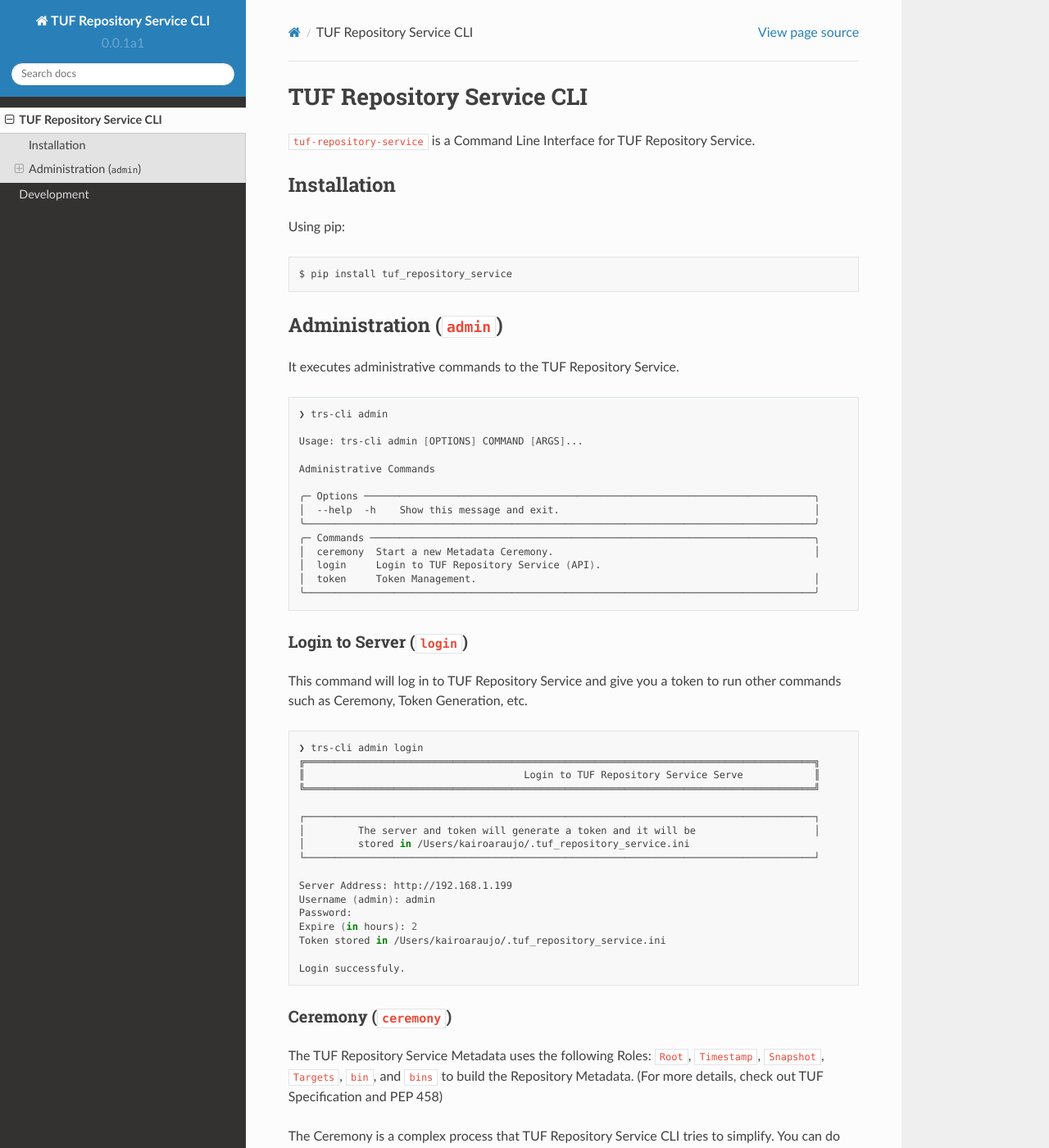
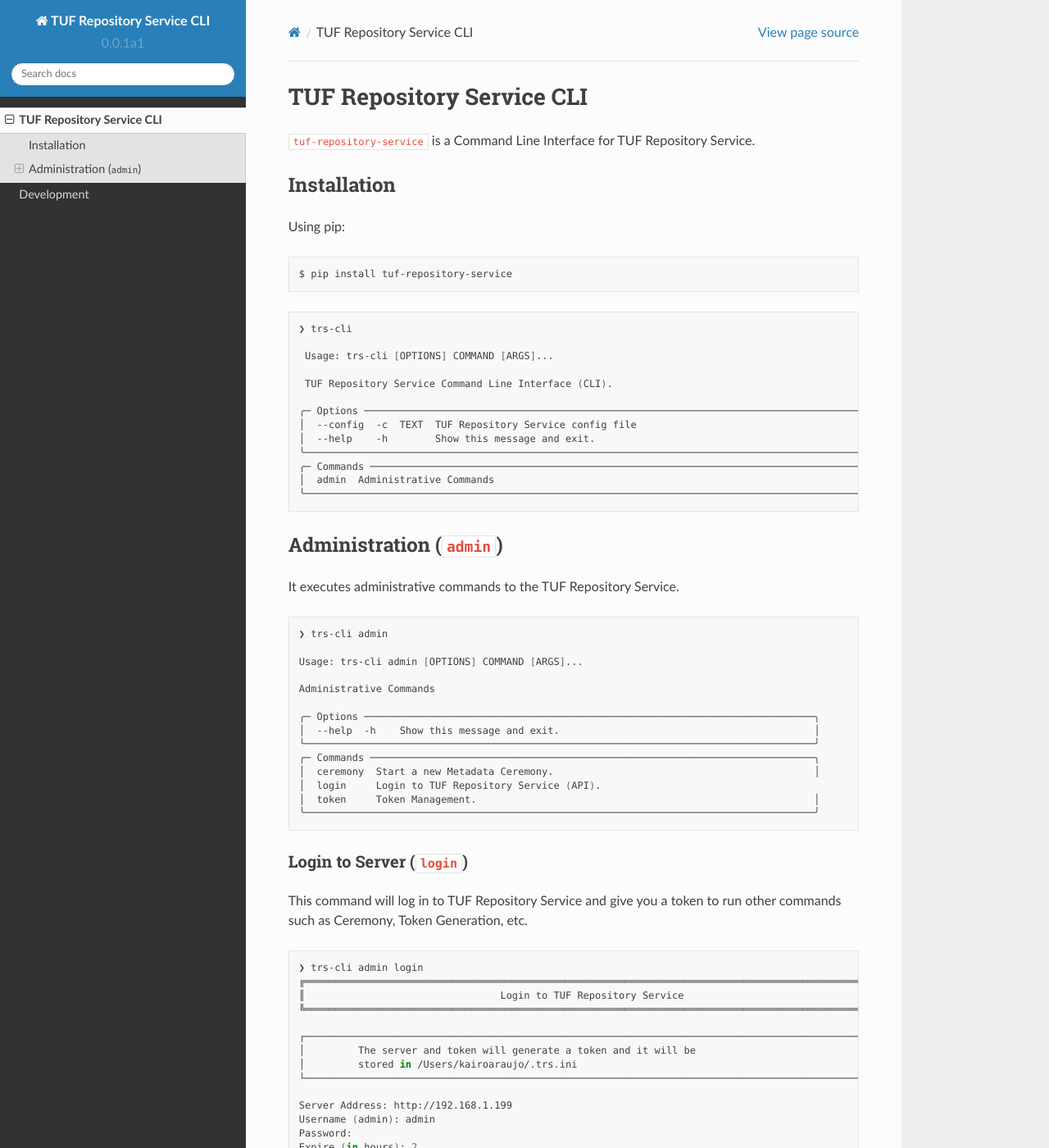
Before and after one commit to repository-service-tuf/repository-service-tuf-cli, a Sphinx documentation site: the page built from docs/source/guide/index.rst, in a window 1280 px wide and 1400 px high. Shown: the whole window at 82% size. Built offline with Sphinx 7.4.7 and the Read the Docs theme 2.0.0, drawn with Linux system fonts in a browser that asks for light colours.

Commit message:
Fix documentation and development install
- Fix documentation in general
- Install in editable mode when development

Signed-off-by: Kairo de Araujo <kairo@kairo.eti.br>

```diff
--- a/docs/source/devel/design.rst
+++ b/docs/source/devel/design.rst
@@ -1,5 +1,5 @@
-Design
-======
+Command Line Interface Design
+=============================
 
 Context level
 -------------
--- a/docs/source/guide/index.rst
+++ b/docs/source/guide/index.rst
@@ -11,8 +11,23 @@ Using pip:
 
 .. code:: shell
 
-    $ pip install tuf_repository_service
+    $ pip install tuf-repository-service
 
+.. code:: shell
+
+    ❯ trs-cli
+
+     Usage: trs-cli [OPTIONS] COMMAND [ARGS]...
+
+     TUF Repository Service Command Line Interface (CLI).
+
+    ╭─ Options ─────────────────────────────────────────────────────────────────────────────────────────────────────────────────────────────────╮
+    │  --config  -c  TEXT  TUF Repository Service config file                                                                                   │
+    │  --help    -h        Show this message and exit.                                                                                          │
+    ╰───────────────────────────────────────────────────────────────────────────────────────────────────────────────────────────────────────────╯
+    ╭─ Commands ────────────────────────────────────────────────────────────────────────────────────────────────────────────────────────────────╮
+    │  admin  Administrative Commands                                                                                                           │
+    ╰───────────────────────────────────────────────────────────────────────────────────────────────────────────────────────────────────────────╯
 
 Administration (``admin``)
 ==========================
@@ -40,19 +55,20 @@ It executes administrative commands to the TUF Repository Service.
 Login to Server (``login``)
 ---------------------------
 
-This command will log in to TUF Repository Service and give you a token to run other commands such as Ceremony, Token Generation, etc.
+This command will log in to TUF Repository Service and give you a token to run other commands
+such as Ceremony, Token Generation, etc.
 
 .. code:: shell
 
     ❯ trs-cli admin login
-    ╔══════════════════════════════════════════════════════════════════════════════════════╗
-    ║                                     Login to TUF Repository Service Serve            ║
-    ╚══════════════════════════════════════════════════════════════════════════════════════╝
+    ╔══════════════════════════════════════════════════════════════════════════════════════════════════╗
+    ║                                 Login to TUF Repository Service                                  ║
+    ╚══════════════════════════════════════════════════════════════════════════════════════════════════╝
 
-    ┌──────────────────────────────────────────────────────────────────────────────────────┐
-    │         The server and token will generate a token and it will be                    │
-    │         stored in /Users/kairoaraujo/.tuf_repository_service.ini                                    │
-    └──────────────────────────────────────────────────────────────────────────────────────┘
+    ┌──────────────────────────────────────────────────────────────────────────────────────────────────┐
+    │         The server and token will generate a token and it will be                                │
+    │         stored in /Users/kairoaraujo/.trs.ini                                                    │
+    └──────────────────────────────────────────────────────────────────────────────────────────────────┘
 
     Server Address: http://192.168.1.199
     Username (admin): admin
--- a/pyproject.toml
+++ b/pyproject.toml
@@ -31,4 +31,4 @@ dynamic = ["version"]
 path = "tuf_repository_service/__version__.py"
 
 [project.scripts]
-tuf_repository_service = "tuf_repository_service.cli:trs"
+trs-cli = "tuf_repository_service.cli:trs"
```
Also changed, not shown: README.rst (+4 -13 lines), 1 other file.
